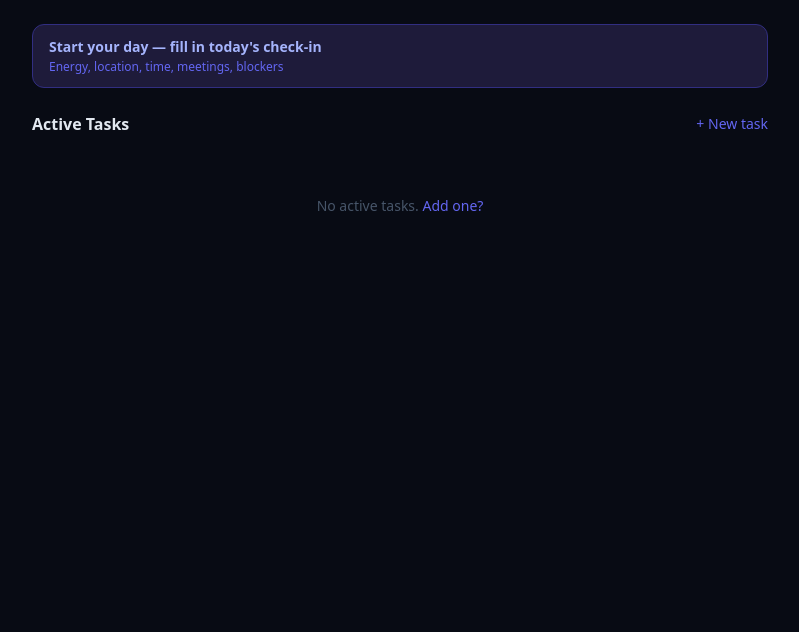
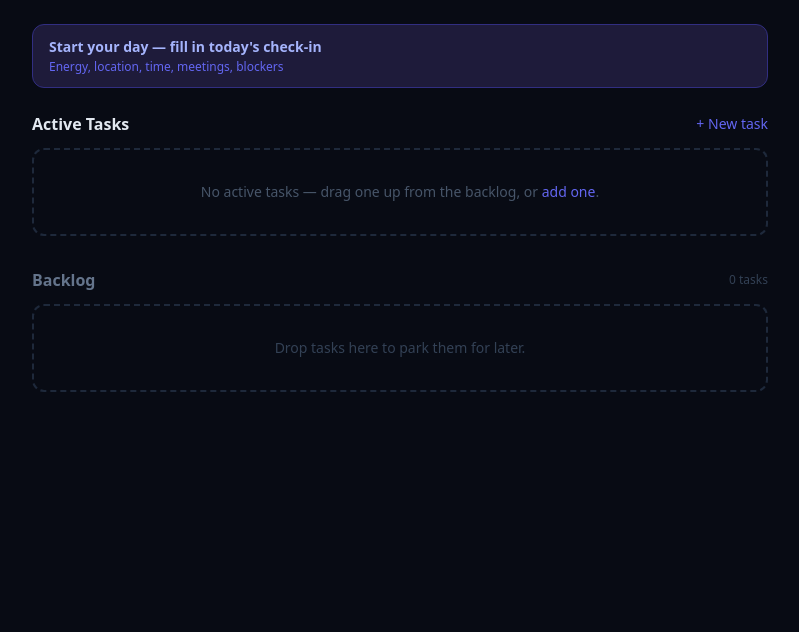
Before and after one commit to phcot/forge, a Flask app: page / in a window 1280 px wide. Shown: the part 53-685 px from the top of the page, without its empty margins (240-1039 px from the left). Run offline with Flask 3, Linux system fonts and the light colour scheme; the visitor is signed in with stand-in values (Sample User, id 1); some libraries are stand-ins or nearby versions.

Commit message:
Add backlog section, drag-and-drop, and AI task creation tool
- Add is_backlog boolean column to Task (migration included)
- Dashboard now splits tasks into Active and Backlog sections
- HTML5 drag-and-drop to move tasks between the two sections
- General chat: add create_task Anthropic tool so the AI can
  create tasks directly from the planning conversation

Co-Authored-By: Claude Sonnet 4.6 <noreply@anthropic.com>

```diff
--- a/app/blueprints/main.py
+++ b/app/blueprints/main.py
@@ -42,19 +42,24 @@ def dashboard():
     checkin = DailyCheckIn.query.filter_by(date=today).first()
 
     active_statuses = ['in_progress', 'not_started', 'blocked']
+    status_order = db.case(
+        (Task.status == 'in_progress', 0),
+        (Task.status == 'not_started', 1),
+        (Task.status == 'blocked', 2),
+        else_=3
+    )
+
     active_tasks = (
         Task.query
-        .filter(Task.status.in_(active_statuses))
-        .order_by(
-            db.case(
-                (Task.status == 'in_progress', 0),
-                (Task.status == 'not_started', 1),
-                (Task.status == 'blocked', 2),
-                else_=3
-            ),
-            Task.sort_order,
-            Task.created_at
-        )
+        .filter(Task.status.in_(active_statuses), Task.is_backlog == False)
+        .order_by(status_order, Task.sort_order, Task.created_at)
+        .all()
+    )
+
+    backlog_tasks = (
+        Task.query
+        .filter(Task.status.in_(active_statuses), Task.is_backlog == True)
+        .order_by(status_order, Task.sort_order, Task.created_at)
         .all()
     )
 
@@ -71,6 +76,7 @@ def dashboard():
         'dashboard.html',
         checkin=checkin,
         active_tasks=active_tasks,
+        backlog_tasks=backlog_tasks,
         completed_today=completed_today,
         today=today
     )
@@ -92,6 +98,21 @@ def quick_status(task_id):
     return redirect(url_for('main.dashboard'))
 
 
+@main_bp.route('/task/<int:task_id>/move', methods=['POST'])
+@login_required
+def move_task(task_id):
+    task = Task.query.get_or_404(task_id)
+    section = request.json.get('section')
+    if section == 'backlog':
+        task.is_backlog = True
+    elif section == 'active':
+        task.is_backlog = False
+    else:
+        return jsonify({'error': 'Invalid section'}), 400
+    db.session.commit()
+    return jsonify({'ok': True})
+
+
 @main_bp.route('/archive')
 @login_required
 def archive():
--- a/app/models.py
+++ b/app/models.py
@@ -28,6 +28,7 @@ class Task(db.Model):
     updated_at = db.Column(db.DateTime, default=now_eastern, onupdate=now_eastern)
     completed_at = db.Column(db.DateTime, nullable=True)
     sort_order = db.Column(db.Integer, default=0)
+    is_backlog = db.Column(db.Boolean, default=False)
 
     messages = db.relationship('ChatMessage', backref='task', lazy=True,
                                foreign_keys='ChatMessage.task_id',
--- a/app/templates/dashboard.html
+++ b/app/templates/dashboard.html
@@ -65,9 +65,11 @@
 {% endif %}
 
 {% if active_tasks %}
-  <div class="space-y-2 mb-8" id="task-list">
+  <div class="space-y-2 mb-8 drop-zone min-h-8" id="task-list" data-section="active">
     {% for task in active_tasks %}
       <div class="task-card rounded-xl px-4 py-3 transition {% if task.status == 'in_progress' %}in-progress-glow{% endif %}"
+           draggable="true"
+           data-task-id="{{ task.id }}"
            data-category="{{ task.product_area.split(':')[0].strip() if task.product_area else '' }}"
            style="background:#0f172a;border:1px solid {% if task.status == 'in_progress' %}rgba(99,102,241,0.5){% elif task.status == 'blocked' %}rgba(245,158,11,0.25){% else %}#1e293b{% endif %};">
         <div class="flex items-start justify-between gap-2">
@@ -119,11 +121,55 @@
     {% endfor %}
   </div>
 {% else %}
-  <div class="text-center py-12 text-sm" style="color:#475569;">
-    No active tasks.
-    <a href="/task/new" style="color:#6366f1;" onmouseover="this.style.color='#818cf8'" onmouseout="this.style.color='#6366f1'"> Add one?</a>
+  <div id="active-drop-empty" class="drop-zone rounded-xl py-8 text-center text-sm" data-section="active"
+       style="color:#475569;border:2px dashed #1e293b;">
+    No active tasks — drag one up from the backlog, or
+    <a href="/task/new" style="color:#6366f1;" onmouseover="this.style.color='#818cf8'" onmouseout="this.style.color='#6366f1'">add one</a>.
   </div>
 {% endif %}
+
+<!-- Backlog section -->
+<div class="mt-8 mb-3 flex items-center justify-between">
+  <h2 class="font-semibold" style="color:#64748b;">Backlog</h2>
+  <span class="text-xs" style="color:#334155;">{{ backlog_tasks|length }} task{{ 's' if backlog_tasks|length != 1 }}</span>
+</div>
+
+<div id="backlog-list" class="drop-zone space-y-2 mb-8 min-h-16 rounded-xl" data-section="backlog"
+     style="{% if not backlog_tasks %}border:2px dashed #1e293b;padding:2rem 1rem;{% endif %}">
+  {% if backlog_tasks %}
+    {% for task in backlog_tasks %}
+      <div class="task-card rounded-xl px-4 py-3 transition"
+           draggable="true"
+           data-task-id="{{ task.id }}"
+           data-category="{{ task.product_area.split(':')[0].strip() if task.product_area else '' }}"
+           style="background:#0a0f1a;border:1px solid #1e293b;opacity:0.8;">
+        <div class="flex items-start justify-between gap-2">
+          <div class="min-w-0 flex-1">
+            <div class="flex items-center gap-2 flex-wrap">
+              {{ priority_dot(task.priority) }}
+              <a href="/task/{{ task.id }}" class="font-medium transition truncate"
+                 style="color:#94a3b8;" onmouseover="this.style.color='#818cf8'" onmouseout="this.style.color='#94a3b8'">{{ task.title }}</a>
+              {{ status_badge(task.status) }}
+              <span class="text-xs" style="color:#334155;">{{ task.size }}</span>
+              {% if task.product_area %}
+                <span class="text-xs px-1.5 py-0.5 rounded" style="background:#0f172a;color:#475569;">{{ task.product_area }}</span>
+              {% endif %}
+            </div>
+            {% if task.deadline %}
+              <div class="text-xs mt-1" style="color:#334155;">Due {{ task.deadline.strftime('%b %d') }}</div>
+            {% endif %}
+          </div>
+          <div class="flex items-center gap-1 shrink-0">
+            <a href="/task/{{ task.id }}/edit" class="text-xs px-2 py-1 rounded-lg transition" style="background:#1e293b;color:#64748b;"
+               onmouseover="this.style.color='#94a3b8'" onmouseout="this.style.color='#64748b'">Edit</a>
+          </div>
+        </div>
+      </div>
+    {% endfor %}
+  {% else %}
+    <div class="text-center text-sm" style="color:#334155;">Drop tasks here to park them for later.</div>
+  {% endif %}
+</div>
 
 <!-- Completed today -->
 {% if completed_today %}
@@ -151,10 +197,10 @@
 {% block scripts %}
 <script>
 (function() {
+  // ── Category filter pills ──────────────────────────────────────
   const cards = document.querySelectorAll('.task-card');
   const pills = document.querySelectorAll('.category-pill');
 
-  // Show only pills that have matching tasks
   const presentCats = new Set();
   cards.forEach(c => { if (c.dataset.category) presentCats.add(c.dataset.category); });
   pills.forEach(p => {
@@ -187,6 +233,49 @@
       });
     });
   });
+
+  // ── Drag and drop between Active and Backlog ───────────────────
+  let draggedCard = null;
+
+  document.querySelectorAll('.task-card[draggable]').forEach(card => {
+    card.addEventListener('dragstart', e => {
+      draggedCard = card;
+      setTimeout(() => card.style.opacity = '0.4', 0);
+      e.dataTransfer.effectAllowed = 'move';
+    });
+    card.addEventListener('dragend', () => {
+      if (draggedCard) draggedCard.style.opacity = '';
+      draggedCard = null;
+      document.querySelectorAll('.drop-zone').forEach(z => z.style.outline = '');
+    });
+  });
+
+  document.querySelectorAll('.drop-zone').forEach(zone => {
+    zone.addEventListener('dragover', e => {
+      e.preventDefault();
+      e.dataTransfer.dropEffect = 'move';
+      zone.style.outline = '2px dashed #6366f1';
+    });
+    zone.addEventListener('dragleave', e => {
+      if (!zone.contains(e.relatedTarget)) zone.style.outline = '';
+    });
+    zone.addEventListener('drop', e => {
+      e.preventDefault();
+      zone.style.outline = '';
+      if (!draggedCard) return;
+      const section = zone.dataset.section;
+      const taskId = draggedCard.dataset.taskId;
+      if (!section || !taskId) return;
+
+      fetch(`/task/${taskId}/move`, {
+        method: 'POST',
+        headers: {'Content-Type': 'application/json'},
+        body: JSON.stringify({section})
+      }).then(r => r.json()).then(data => {
+        if (data.ok) location.reload();
+      });
+    });
+  });
 })();
 </script>
 <a href="/chat" class="fixed bottom-6 right-6 rounded-full shadow-2xl w-14 h-14 flex items-center justify-center transition z-50"
```
Also changed, not shown: app/blueprints/chat.py (+107 -6 lines), migrations/versions/a1b2c3d4e5f6_add_is_backlog.py (added, +26 -0 lines).
